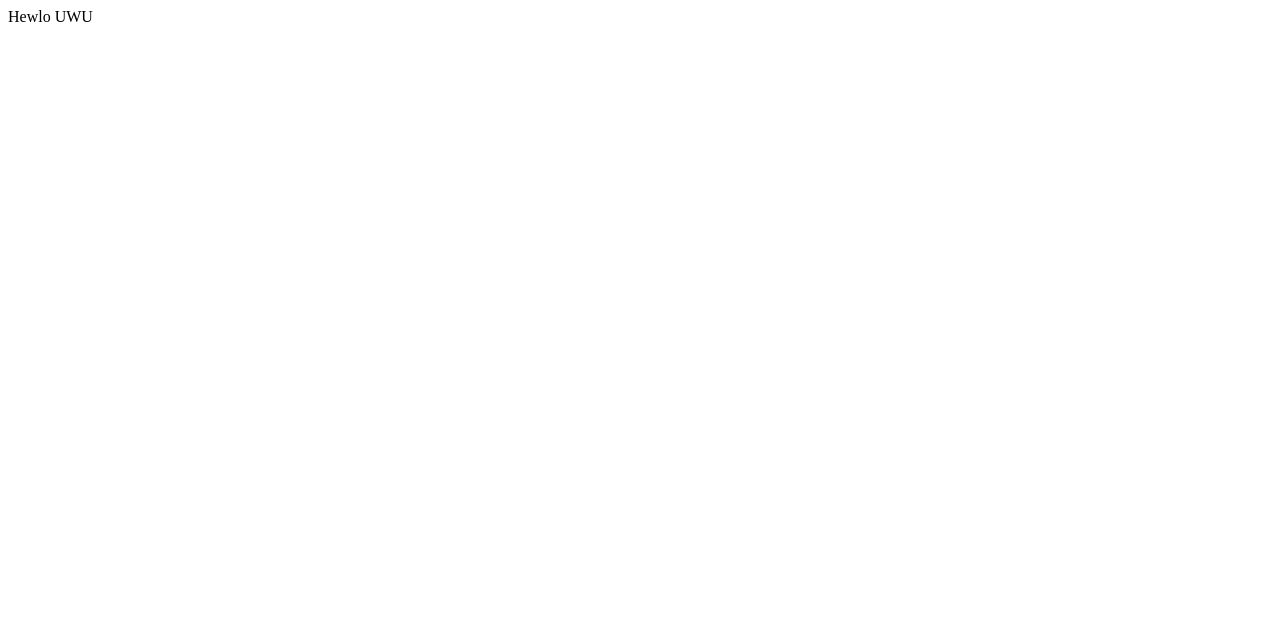
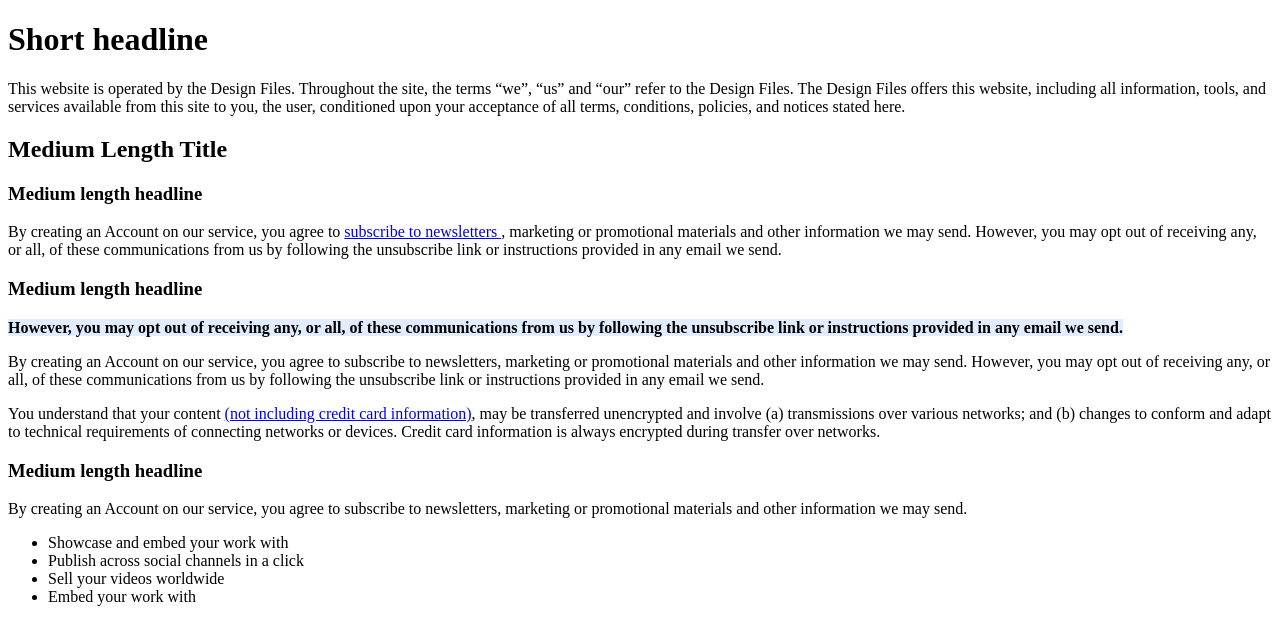
Before and after one commit to SerialChilIer/practice, a plain HTML site: page index.html in a window 1280 px wide. Drawn offline with Linux system fonts and the light colour scheme.

Commit message:
bfr frames

```diff
--- a/index.html
+++ b/index.html
@@ -1,6 +1,7 @@
 <!doctype html>
 <html lang="en">
 <head>
+    <link rel="stylesheet" href="style.css">
     <meta charset="UTF-8">
     <meta name="viewport"
           content="width=device-width, user-scalable=no, initial-scale=1.0, maximum-scale=1.0, minimum-scale=1.0">
@@ -8,6 +9,25 @@
     <title>Document</title>
 </head>
 <body>
-Hewlo UWU
+<H1>Short headline</H1>
+<p>This website is operated by the Design Files. Throughout the site, the terms “we”, “us” and “our” refer to the Design Files. The Design Files offers this website, including all information, tools, and services available from this site to you, the user, conditioned upon your acceptance of all terms, conditions, policies, and notices stated here.</p>
+<H2>Medium Length Title</H2>
+<H3>Medium length headline</H3>
+<span>
+    By creating an Account on our service, you agree to</span> <a href="/" >subscribe to newsletters </a> , marketing or promotional materials and other information we may send. However, you may opt out of receiving any, or all, of these communications from us by following the unsubscribe link or instructions provided in any email we send.
+<h3>Medium length headline </h3>
+<span> <b style="background-color: #E1EDFF">However, you may opt out of receiving any, or all, of these communications from us by following the unsubscribe link or instructions provided in any email we send.</b></span>
+<p>By creating an Account on our service, you agree to subscribe to newsletters, marketing or promotional materials and other information we may send. However, you may opt out of receiving any, or all, of these communications from us by following the unsubscribe link or instructions provided in any email we send.</p>
+<span>
+    You understand that your content</span> <a href="/" >(not including credit card information)</a>, may be transferred unencrypted and involve (a) transmissions over various networks; and (b) changes to conform and adapt to technical requirements of connecting networks or devices. Credit card information is always encrypted during transfer over networks.
+<h3>Medium length headline</h3>
+<P>By creating an Account on our service, you agree to subscribe to newsletters, marketing or promotional materials and other information we may send.</P>
+<ul>
+<li>Showcase and embed your work with</li>
+<li>Publish across social channels in a click</li>
+<li>Sell your videos worldwide</li>
+    <li>Embed your work with</li>
+</ul>
+
 </body>
 </html>
```
Also changed, not shown: style.css (added).
